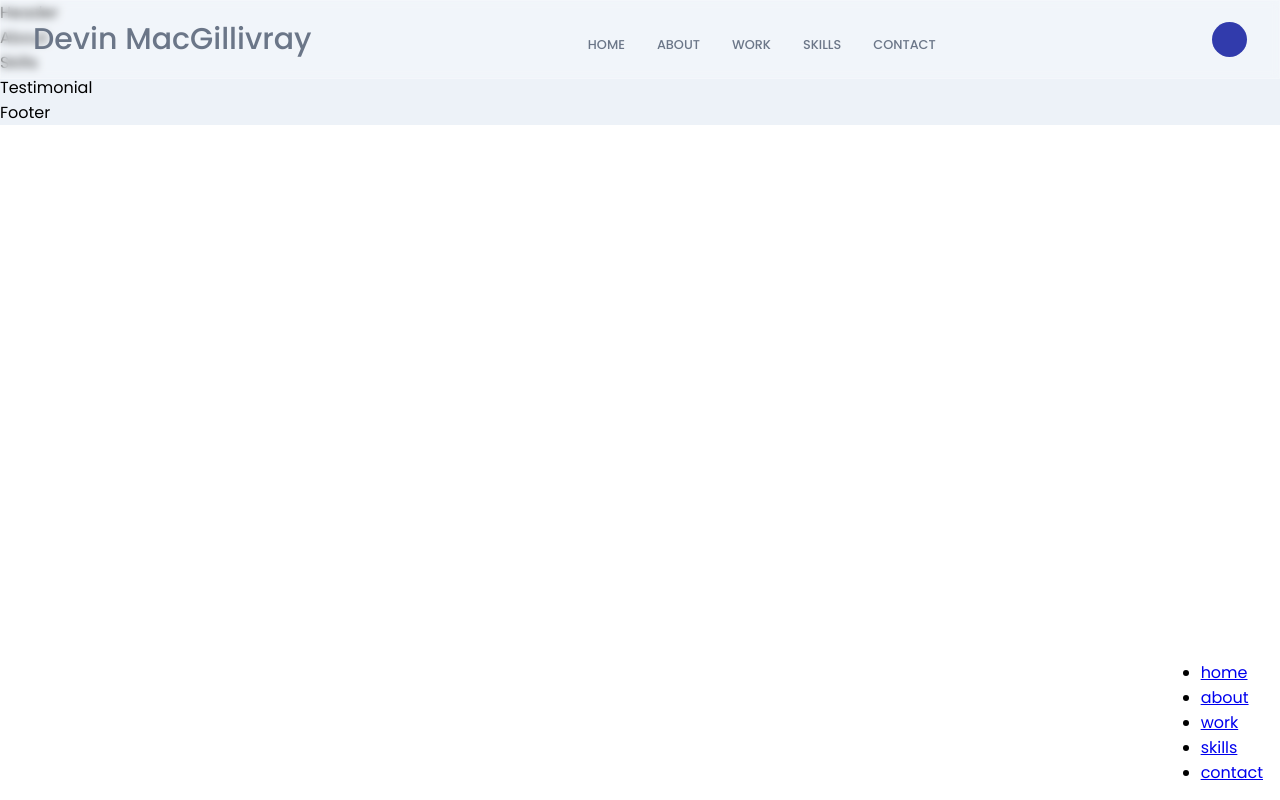
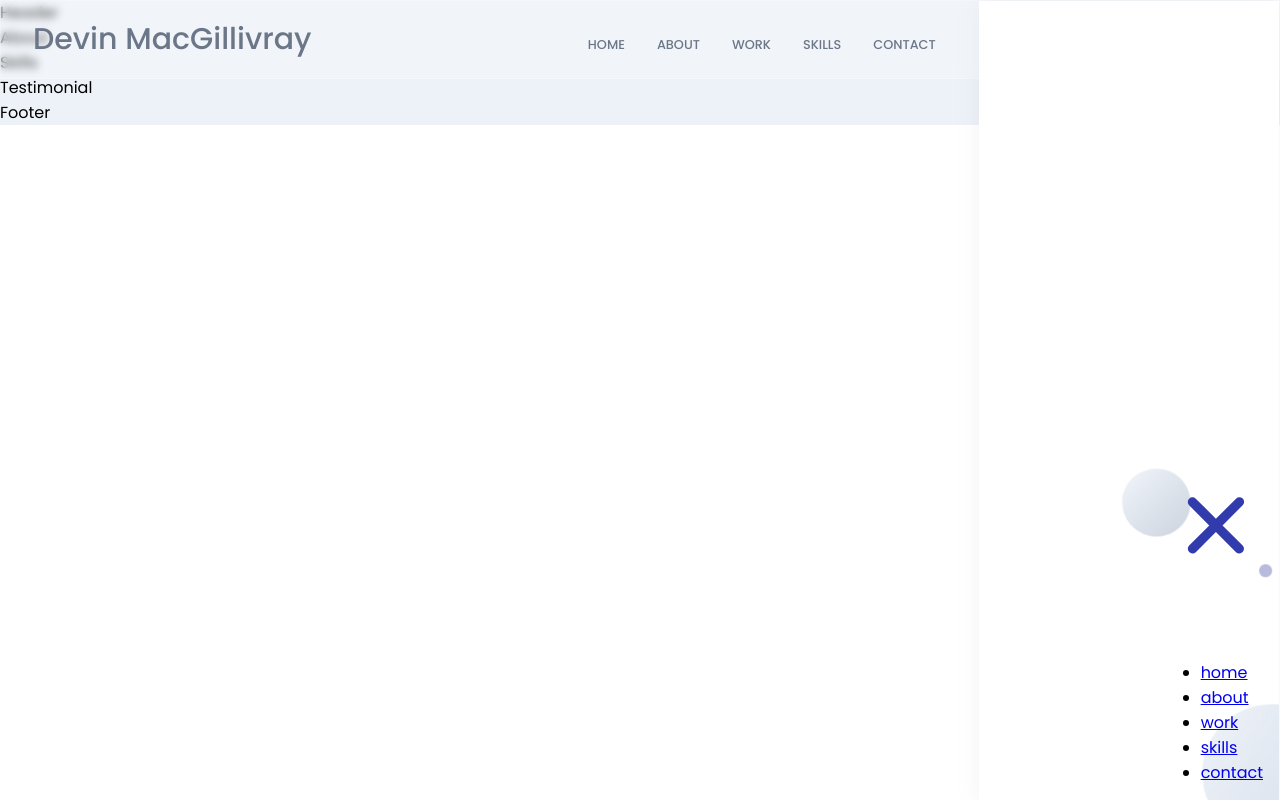
Before and after one commit to devhmac/Final_portfolio, a Next.js app in the folder portfolio-site/: page / in a window 1280 px wide. Both pictures are taken after a click on the icon 1229 px from the left and 39 px from the top of the page. Built offline with nearby package versions, Linux system fonts and the light colour scheme; a web font is replaced by a local one.

Commit message:
increasing width of side popout, more styling

```diff
--- a/portfolio-site/components/Navbar.jsx
+++ b/portfolio-site/components/Navbar.jsx
@@ -31,12 +31,12 @@ const Navbar = () => {
       </ul>
 
       <div className={styles["app__navbar-menu"]}>
-        {!toggle && <HiMenuAlt4 onClick={handleOnClick} />}
+        <HiMenuAlt4 onClick={handleOnClick} />
 
         {toggle && (
           <motion.div
             initial={{ width: 0 }}
-            animate={{ width: 70 }}
+            animate={{ width: 300 }}
             transition={{ duration: 0.85, ease: "easeOut" }}
           >
             <HiX onClick={() => setToggle(false)} />
--- a/portfolio-site/styles/Navbar.module.scss
+++ b/portfolio-site/styles/Navbar.module.scss
@@ -122,5 +122,17 @@
     justify-content: flex-end;
     align-items: flex-end;
     flex-direction: column;
+
+    background: url("../public/img/assets/bgWhite.png");
+    background-color: var(--white-color);
+    background-size: cover;
+    background-repeat: repeat;
+
+    box-shadow: 0 0 20px rgba(168, 168, 168, 0.15);
+    svg {
+      width: 35%;
+      height: 35%;
+      color: var(--secondary-color);
+    }
   }
 }
```
